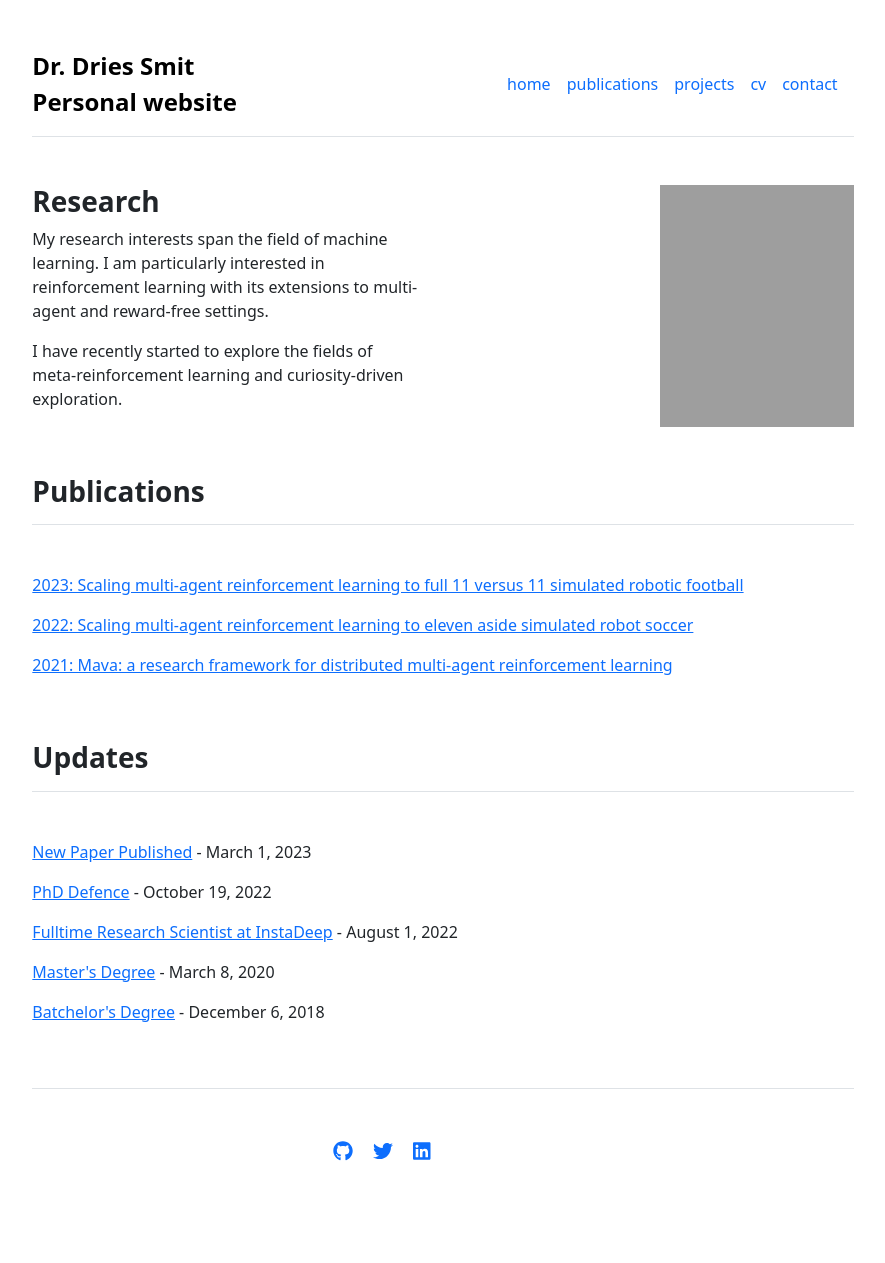
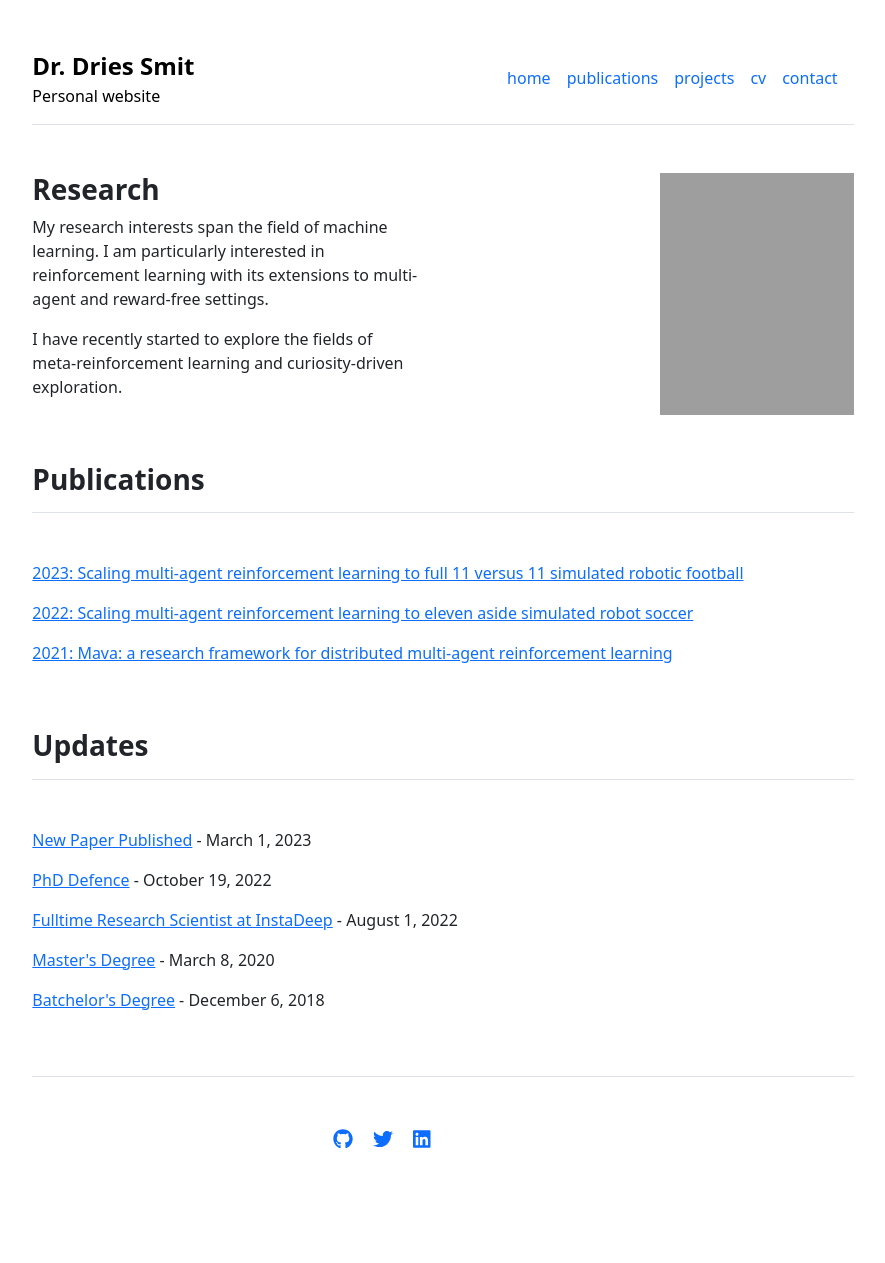
Before and after one commit to DriesSmit/DriesSmit.github.io, a Jekyll site: the page built from index.md, in a window 1280 px wide. Shown: the whole page, without its empty margins (197-1082 px from the left). Built offline with Jekyll 4.4.1, drawn with Linux system fonts in a browser that asks for light colours.

Commit message:
feat: small update

```diff
--- a/_includes/header.html
+++ b/_includes/header.html
@@ -6,8 +6,9 @@
     </a>
 
     <a href="{{ site.github.url }}/" class="d-flex align-items-center text-decoration-none">
-      <span class="fs-4 fw-bold" style="color: #000000 !important;">{{ site.description }}</span>
+      <span style="color: #000000 !important;">{{ site.description }}</span>
     </a>
+
   </div>
   <nav class="d-inline-flex mt-2 mt-md-0 ms-md-auto">
     {% for item in site.data.settings.menu %}
```
